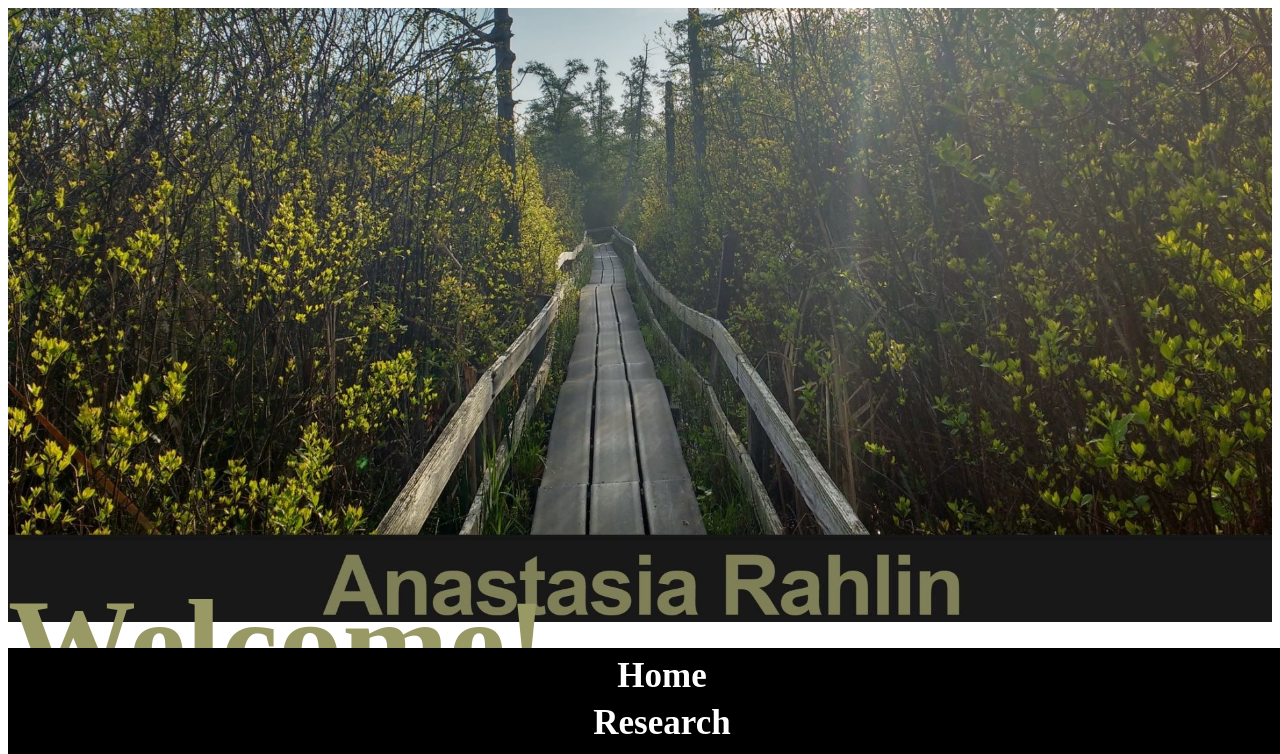
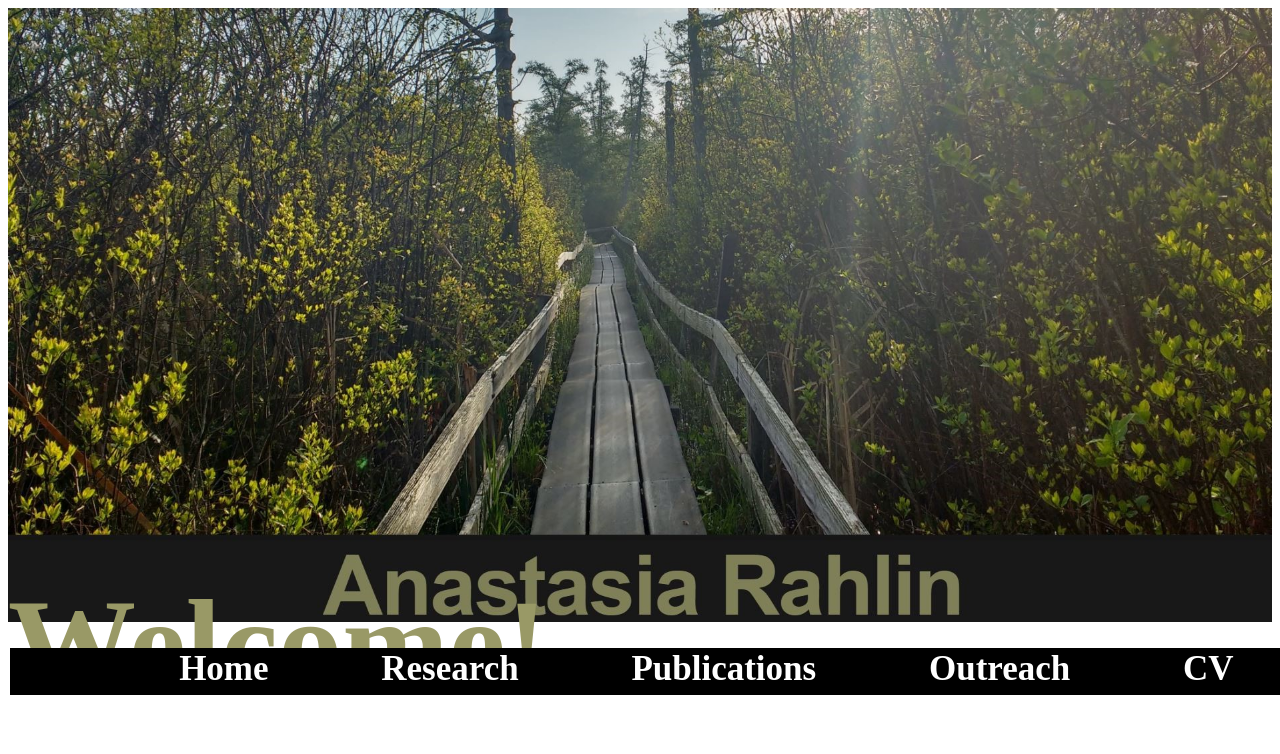
Before and after one commit to anarahlin/anarahlin.github.io, a Jekyll site: the page built from index.html, in a window 1280 px wide. Shown: the top 754 px of the page. Built offline with Jekyll 4.4.1, drawn with Linux system fonts in a browser that asks for light colours; nearby versions of some CDN libraries; the list of posts is cut into pages by our own code; comment, search, counter and statistics services are not loaded.

Commit message:
Update nav.html

```diff
--- a/_includes/nav.html
+++ b/_includes/nav.html
@@ -102,7 +102,13 @@ h8{
   overflow: hidden;
   background-color: #000000;
   z-index: 9;
+  list-style: none; /*new addition*/
+  margin: 0 2px; /*new addition*/
+  padding: 0; /*new addition*/
+  display: flex; /*new addition*/
+  justify-content: space-around; /*new addition*/
 }
+
 
 /* Navigation links */
 .topnav a {
@@ -115,7 +121,7 @@ h8{
   padding: 1px 14px;
   text-decoration: none;
   font-size: 20px;
-  width: 100%; /* five equal-width links, 20% */
+  /*width: 100%; /* five equal-width links, 20% */
 }
 
 /* Add a background color on mouse-over */
```
